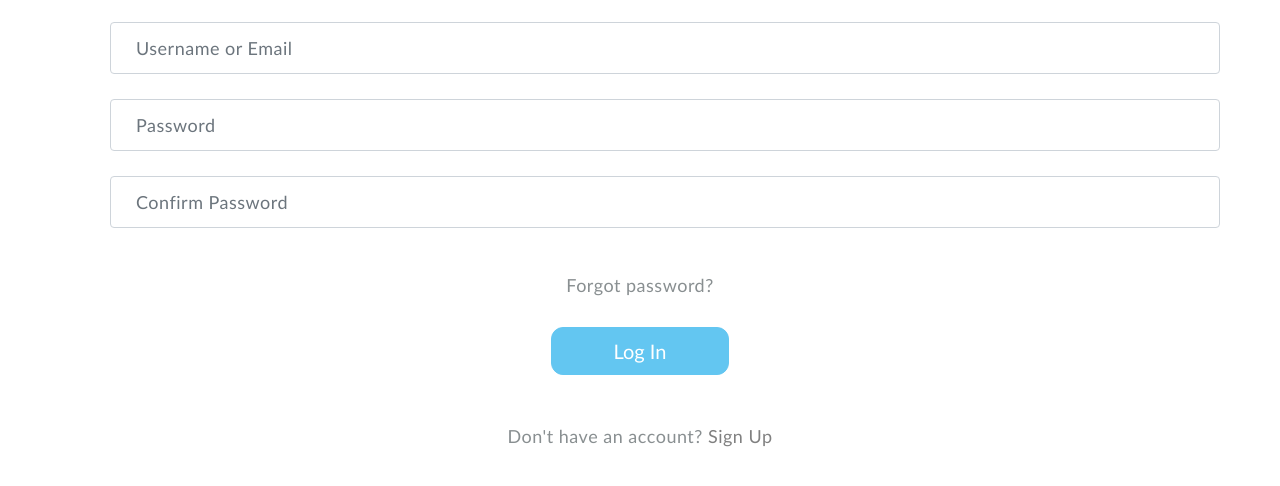
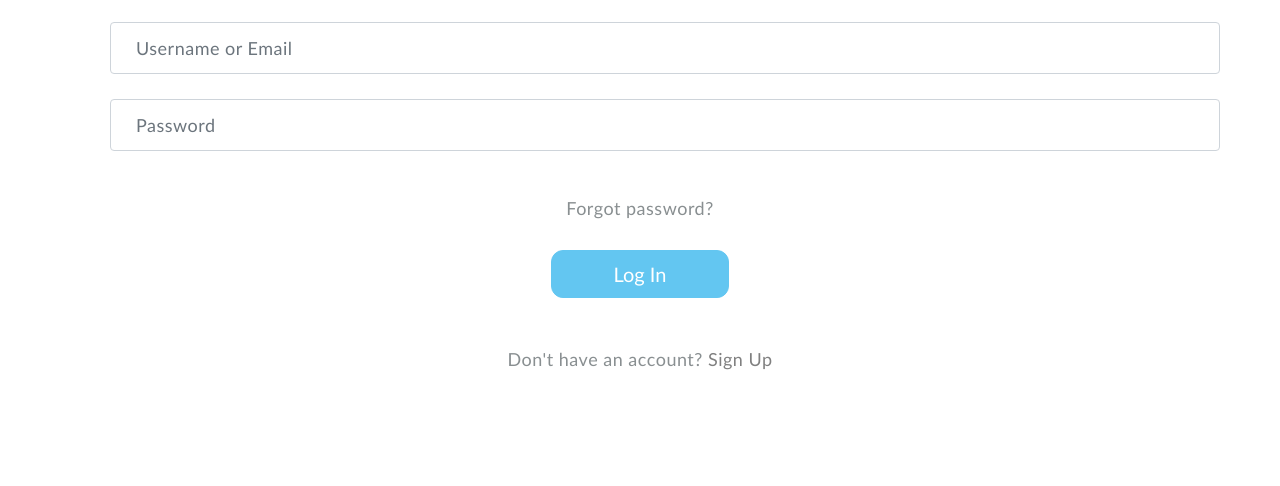
Before and after one commit to jennifrz/Team-Bravo, a plain HTML site: page LoginPage.html in a window 1280 px wide. Shown: the part 192-678 px from the top of the page. Drawn offline with nearby package versions, Linux system fonts and the light colour scheme.

Commit message:
minor mistake fixed

```diff
--- a/LoginPage.html
+++ b/LoginPage.html
@@ -92,7 +92,7 @@
 
         <input type="password" class="form-control" placeholder="Password" name="psw">
 
-        <input type="password" class="form-control" placeholder="Confirm Password" name="psw-repeat">
+        <!-- <input type="password" class="form-control" placeholder="Confirm Password" name="psw-repeat"> -->
 
         <h3>Forgot password?</h3>
 
```
